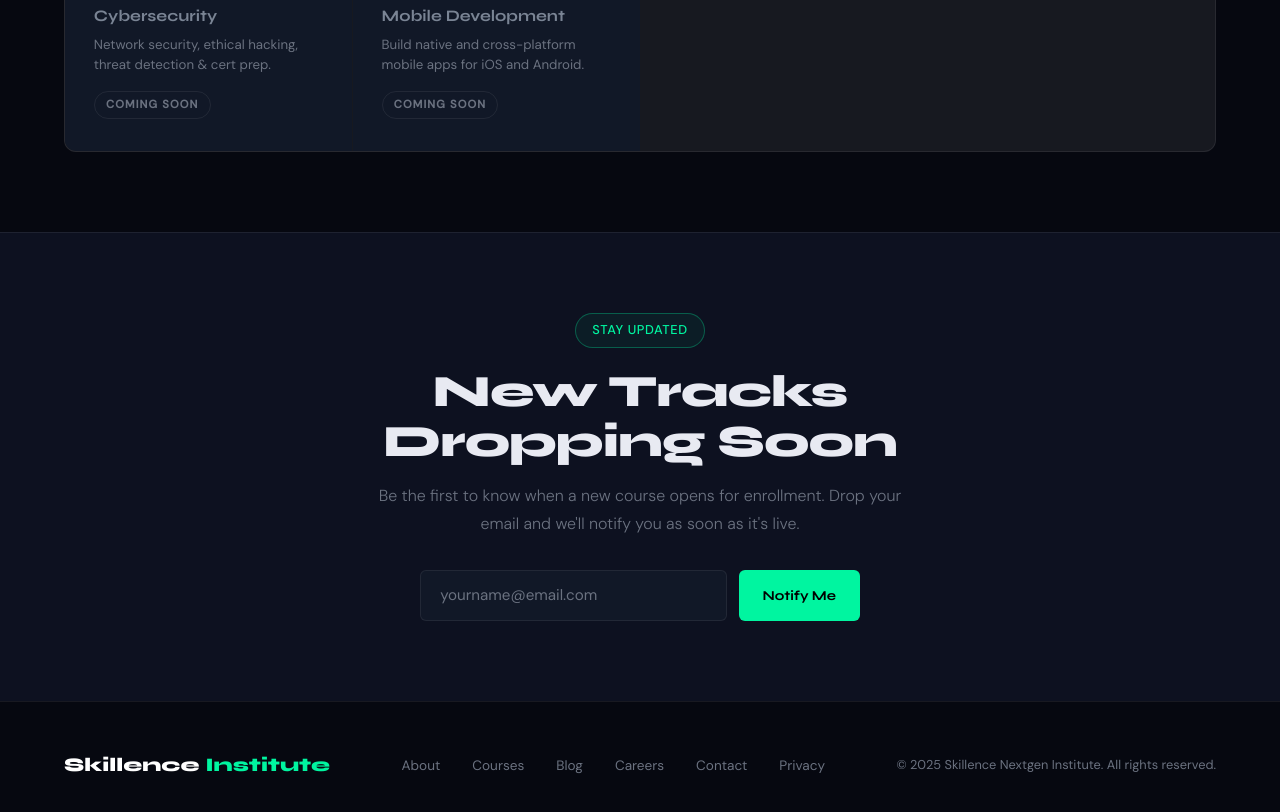
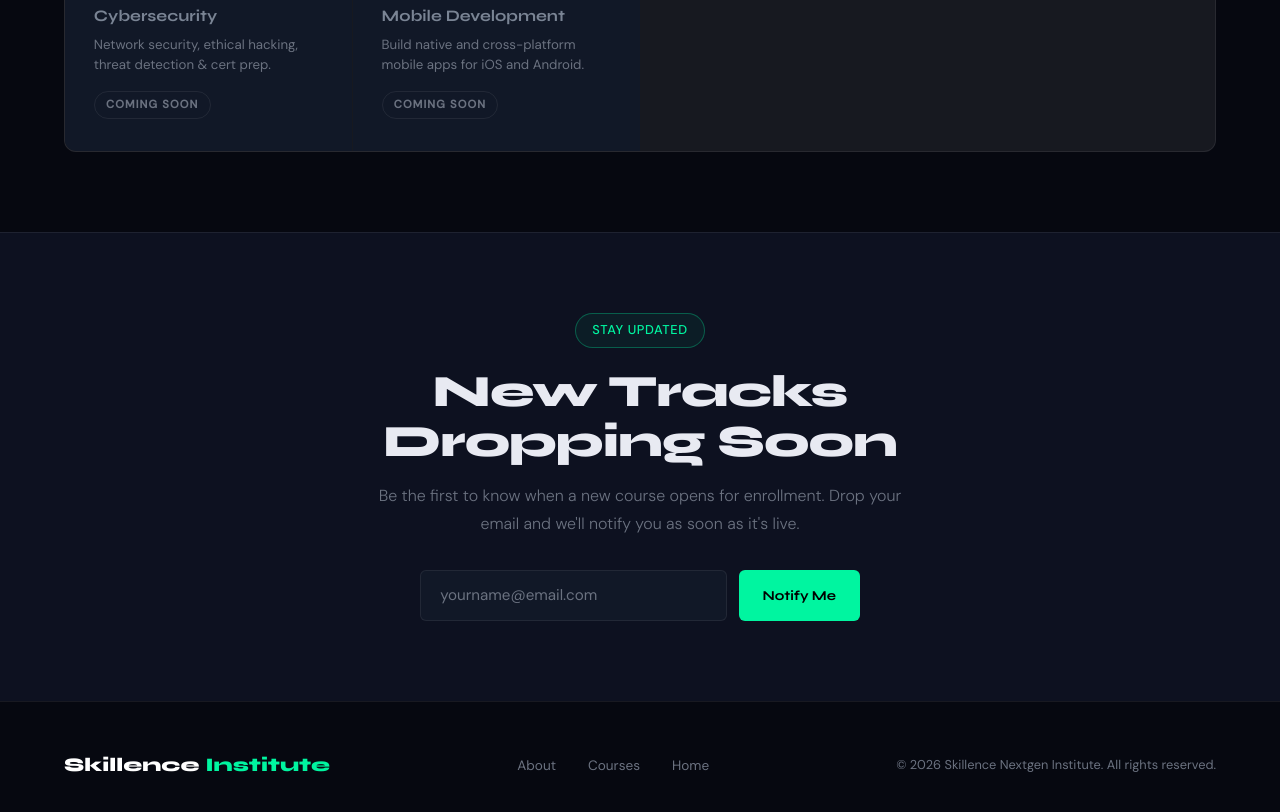
Before and after one commit to Daniballz/skillence_landing_page, a plain HTML site: page courses.html in a window 1280 px wide. Shown: the part 1884-2696 px from the top of the page. Drawn offline with Linux system fonts and the light colour scheme.

Commit message:
Update courses.html

```diff
--- a/courses.html
+++ b/courses.html
@@ -464,12 +464,9 @@
   <ul class="footer-links">
     <li><a href="about.html">About</a></li>
     <li><a href="courses.html">Courses</a></li>
-    <li><a href="#">Blog</a></li>
-    <li><a href="#">Careers</a></li>
-    <li><a href="#">Contact</a></li>
-    <li><a href="#">Privacy</a></li>
+    <li><a href="index.html">Home</a></li>
   </ul>
-  <div class="footer-copy">© 2025 Skillence Nextgen Institute. All rights reserved.</div>
+  <div class="footer-copy">© 2026 Skillence Nextgen Institute. All rights reserved.</div>
 </footer>
 
 <script>
```
